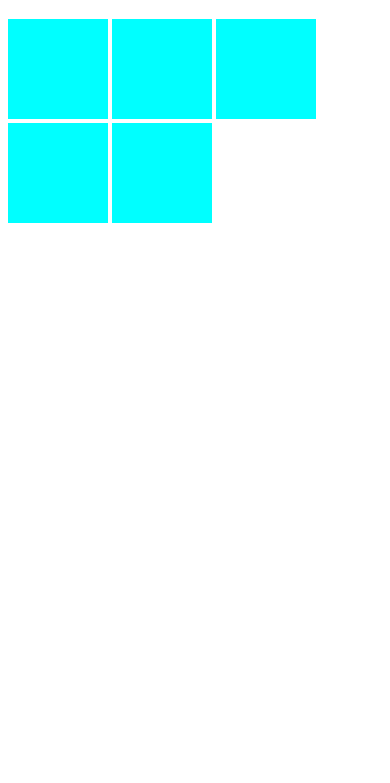
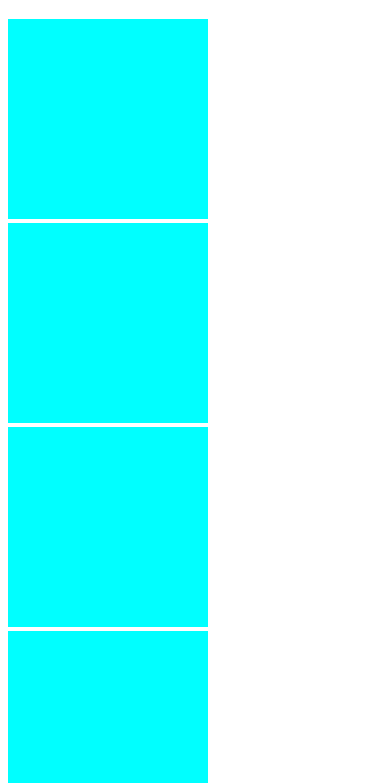
Before and after one commit to Harika-Reddy-20/Extra-class-day8, a plain HTML site: page index.html in a window 390 px wide. Shown: the part 61-844 px from the top of the page. Drawn offline with Linux system fonts and the light colour scheme.

Commit message:
commit -m "second commit"

```diff
--- a/index.css
+++ b/index.css
@@ -1,42 +1,15 @@
-
-.box1{
+.box{
     background-color: aqua;
     display: inline-block;
     width: 100px;
     height: 100px;
 
 }
-.box2{
-    background-color: aqua;
-    display: inline-block;
-    width: 100px;
-    height: 100px;
-
-}
-.box3{
-    background-color: aqua;
-    display: inline-block;
-    width: 100px;
-    height: 100px;
-
-}
-.box4{
-    background-color: aqua;
-    display: inline-block;
-    width: 100px;
-    height: 100px;
-
-}
-.box5{
-    background-color: aqua;
-    display: inline-block;
-    width: 100px;
-    height: 100px;
-
-}
-@media only screen and (min-width:320px) and (max-width: 480px) {
+@media screen and (min-width:320px) and (max-width: 480px) {
     .box{
-        flex-direction: column;
+        height: 200px;
+        width: 200px;
+        left: 10%;
     }
 
 }
--- a/index.html
+++ b/index.html
@@ -11,13 +11,12 @@
 
 <body>
     <h1>Media Quries</h1>
-    <div class="box">
-        <div class="box1"> </div>
-        <div class="box2"></div>
-        <div class="box3"></div>
-        <div class="box4"></div>
-        <div class="box5"></div>
-    </div>
+
+        <div class="box box1"> </div>
+        <div class="box box2"></div>
+        <div class="box box3"></div>
+        <div class="box box4"></div>
+        <div class="box box5"></div>
 </body>
 
 </html>
```
